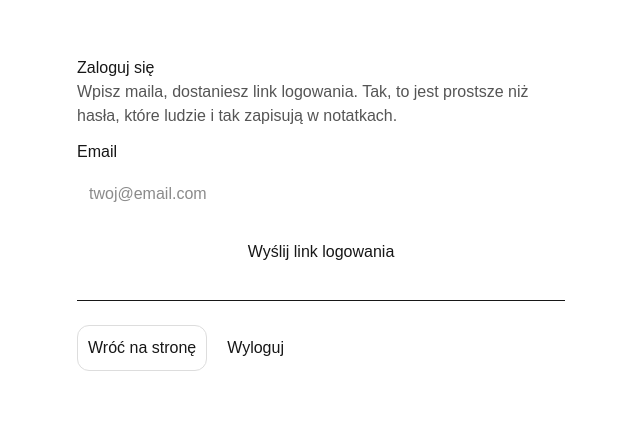
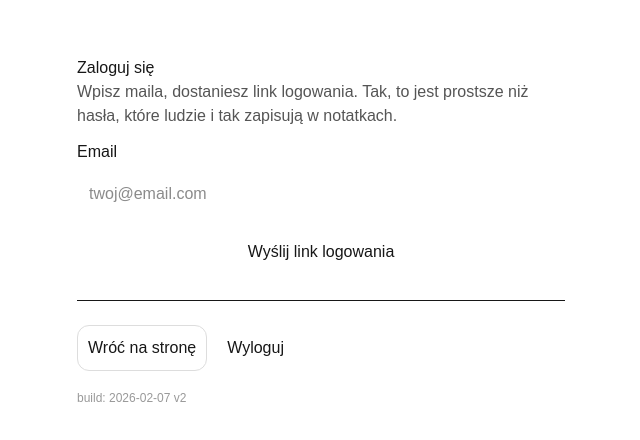
Before and after one commit to felipetravels/kart-runners, a Next.js app: page /login in a window 1280 px wide. Shown: the top 440 px of the page, without its empty margins (319-959 px from the left). Built offline with nearby package versions, Linux system fonts and the light colour scheme; no server answers.

Commit message:
add build marker

```diff
--- a/src/app/login/page.tsx
+++ b/src/app/login/page.tsx
@@ -76,6 +76,10 @@ export default function LoginPage() {
           Wyloguj
         </button>
       </div>
+      <p style={{ marginTop: 18, fontSize: 12, color: "#999" }}>
+  build: 2026-02-07 v2
+</p>
+
     </main>
   );
 }
```
